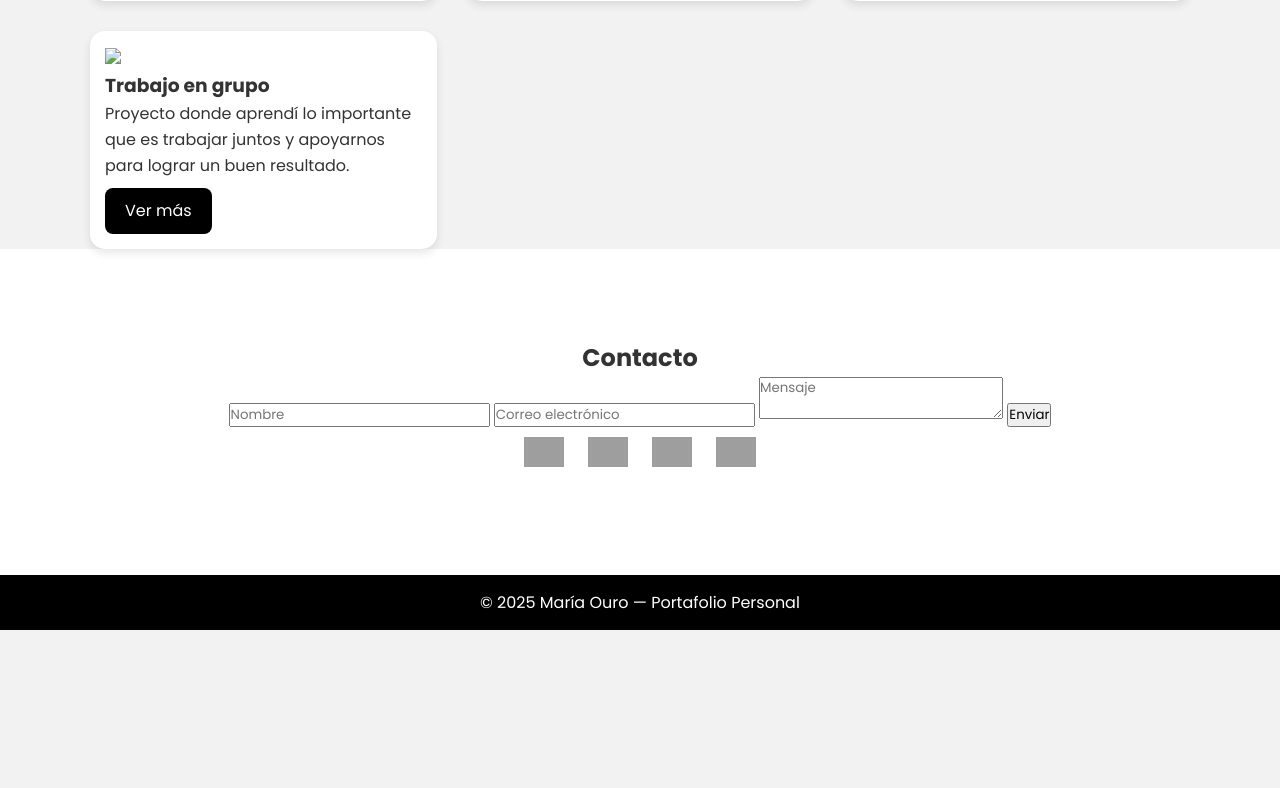
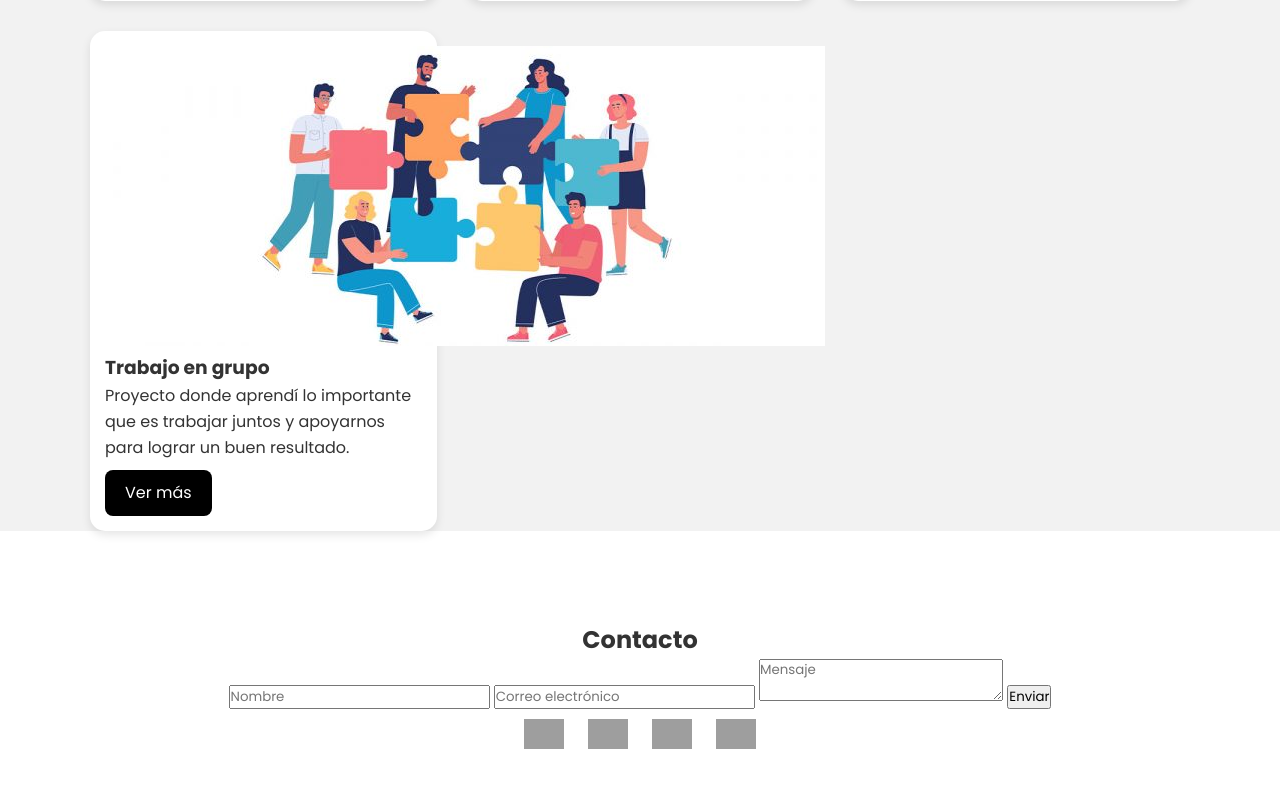
Before and after one commit to mariaouro-22/mariaouro-22, a plain HTML site: page ejerciciosconplantilla/ejercicio10.html in a window 1280 px wide. Shown: the part 2814-3602 px from the top of the page. Before the commit the page ends 3444 px from the top, so only its background shows below. Drawn offline with Linux system fonts and the light colour scheme; grey boxes are pictures that could not be loaded.

Commit message:
Update ejercicio10.html

```diff
--- a/ejerciciosconplantilla/ejercicio10.html
+++ b/ejerciciosconplantilla/ejercicio10.html
@@ -133,7 +133,7 @@
 
 
             <div class="proyecto">
-                <img src="imagenes/29.jpg">
+                <img src="imagenes/foto29.jpg">
                 <h3>Trabajo en grupo</h3>
                 <p>Proyecto donde aprendí lo importante que es trabajar juntos y apoyarnos para lograr un buen resultado.</p>
                 <a href="https://docsp.aulaplaneta.com/sites/all/files_old/dinamicas_trabajo_colaborativo.pdf" target="_blank" class="btn-proyecto">Ver más</a>
```
